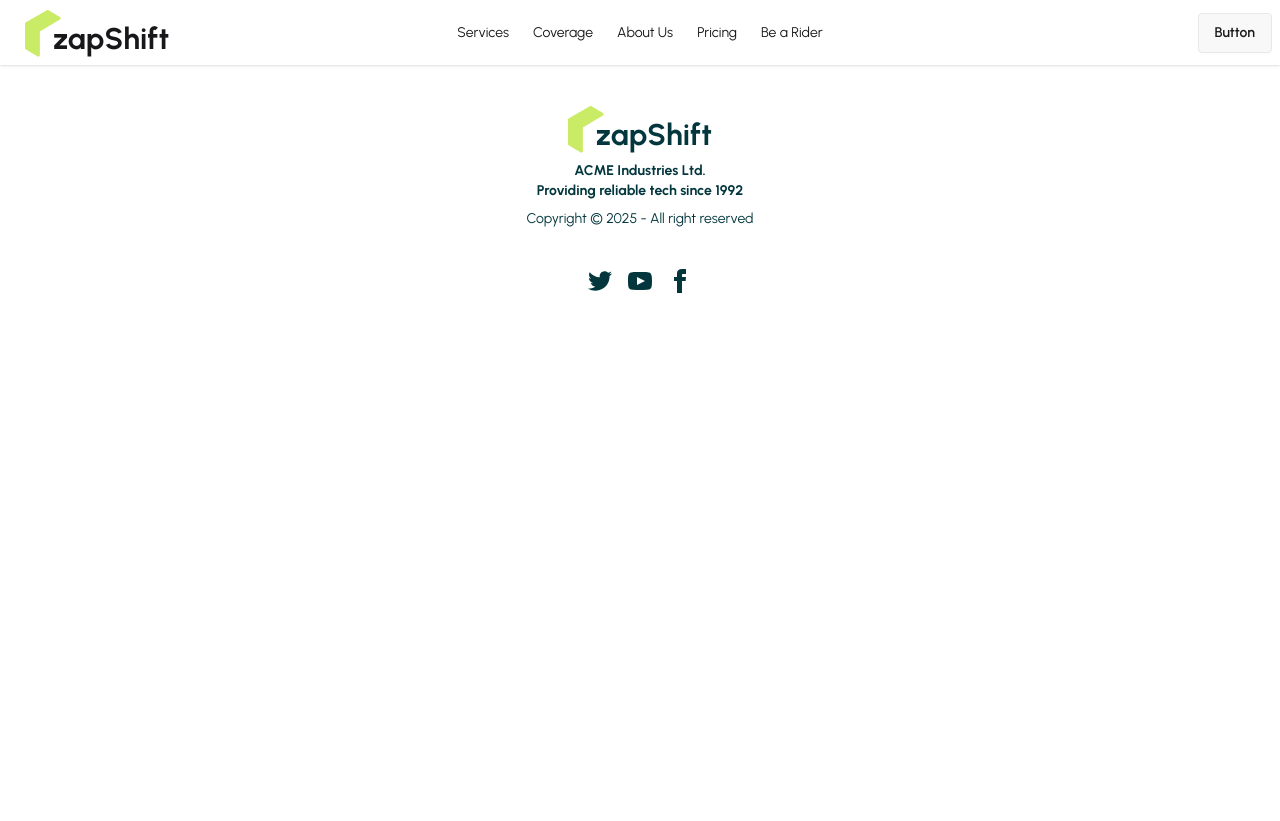
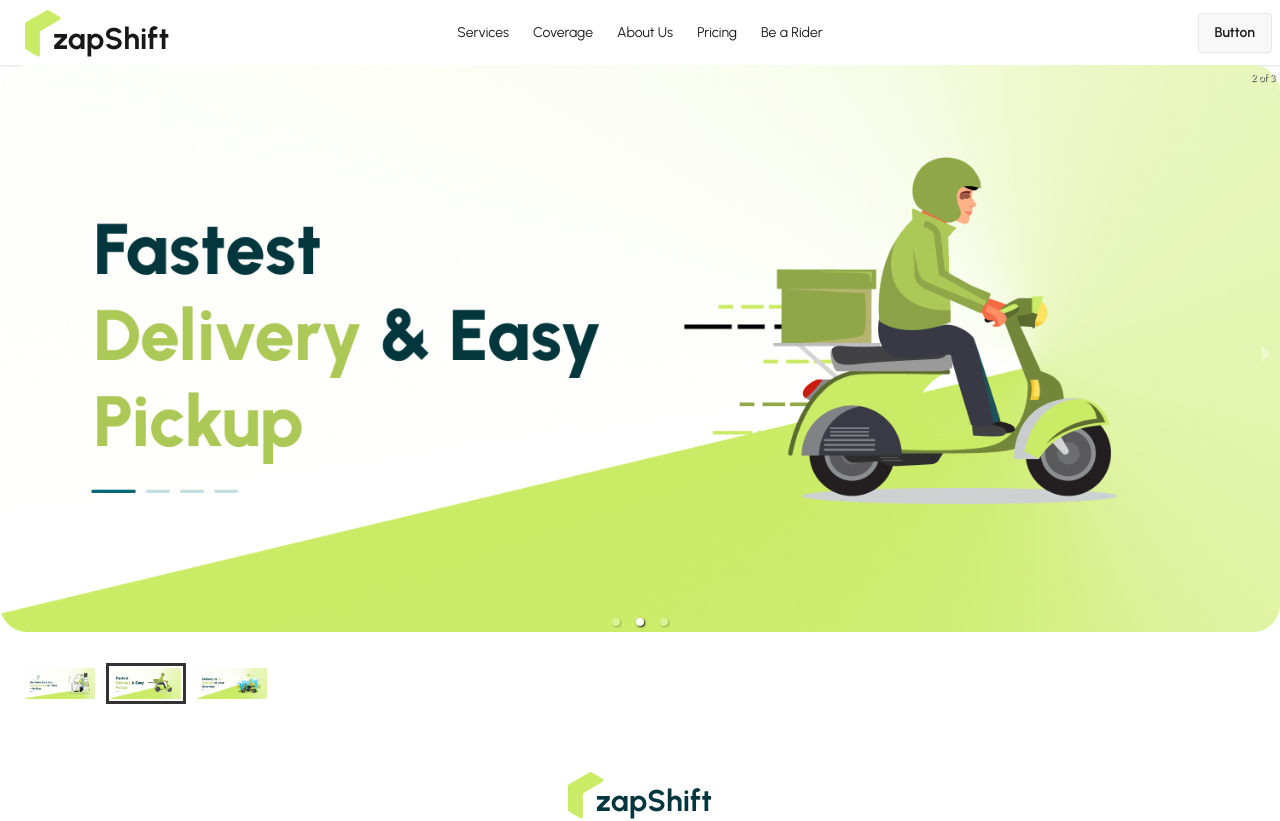
Before and after one commit to farhanarexa/Zap-Shift-Frontend, a React (Vite) app: page / in a window 1280 px wide. Shown: the top 821 px of the page. Before the commit the page ends 800 px from the top, so only its background shows below. Built offline with nearby package versions, Linux system fonts and the light colour scheme.

Commit message:
Banner section done

```diff
--- a/package.json
+++ b/package.json
@@ -16,6 +16,7 @@
     "react-dom": "^19.2.0",
     "react-responsive-carousel": "^3.2.23",
     "react-router": "^7.9.6",
+    "swiper": "^12.0.3",
     "tailwindcss": "^4.1.17"
   },
   "devDependencies": {
--- a/src/Pages/Home/Banner.jsx
+++ b/src/Pages/Home/Banner.jsx
@@ -1,10 +1,26 @@
 import React from 'react';
+import { Carousel } from 'react-responsive-carousel';
+import "react-responsive-carousel/lib/styles/carousel.min.css";
+import banner1 from '../../assets/banner/banner1.png';
+import banner2 from '../../assets/banner/banner2.png';
+import banner3 from '../../assets/banner/banner3.png';
 
 const Banner = () => {
     return (
-        <div>
-
-        </div>
+        <Carousel
+        autoPlay={true}
+        infiniteLoop={true}
+        >
+            <div>
+                <img src={banner1} />
+            </div>
+            <div>
+                <img src={banner2} />
+            </div>
+            <div>
+                <img src={banner3} />
+           </div>
+        </Carousel>
     );
 };
 
--- a/src/Pages/Home/Home.jsx
+++ b/src/Pages/Home/Home.jsx
@@ -1,9 +1,10 @@
 import React from 'react';
+import Banner from './Banner';
 
 const Home = () => {
     return (
         <div>
-
+            <Banner></Banner>
         </div>
     );
 };
```
Also changed, not shown: 1 other file (tests, documents, lock files or other folders).
